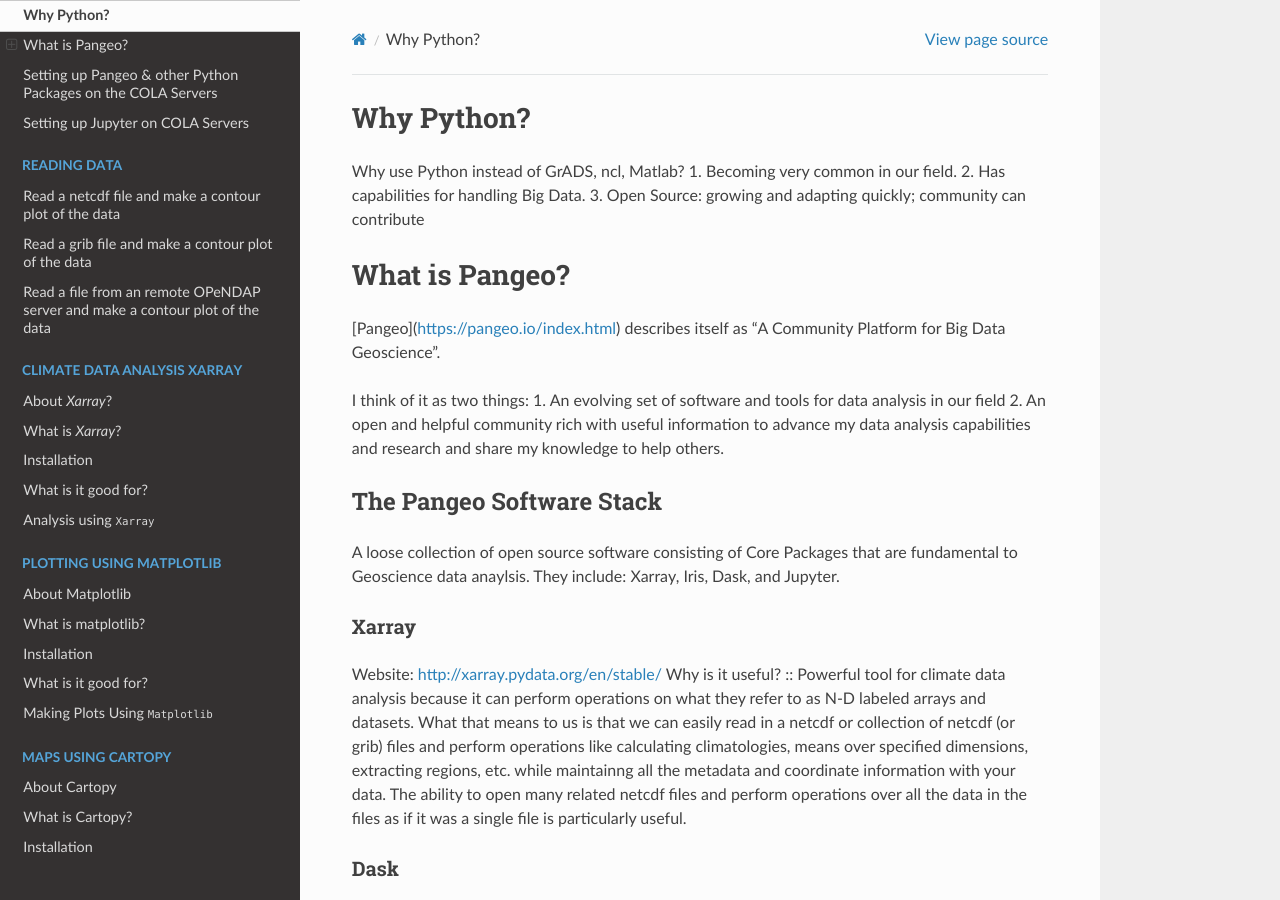
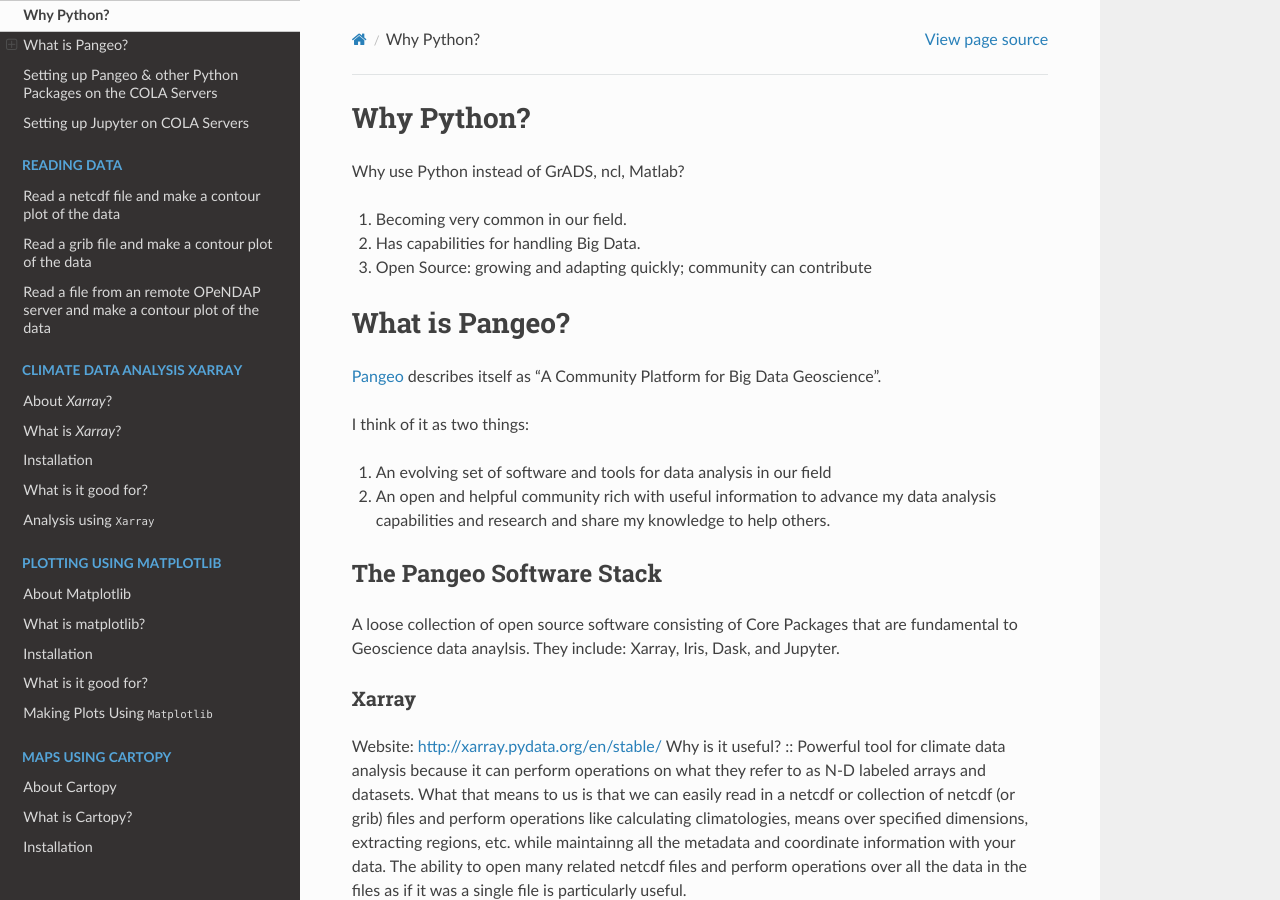
Before and after one commit to kpegion/Pangeo-at-AOES, a Sphinx documentation site: the page built from docs/source/why-python-and-pangeo.rst, in a window 1280 px wide and 900 px high. Built offline with Sphinx 7.4.7 and the Read the Docs theme 2.0.0, drawn with Linux system fonts in a browser that asks for light colours.

Commit message:
update prereq.rst and index.rst

```diff
--- a/docs/source/external.rst
+++ b/docs/source/external.rst
@@ -1,4 +1,4 @@
-.. _external-tutorial:
+.. _External Tutorial:
 
 Why this External Tutorial?
 ############################
--- a/docs/source/why-python-and-pangeo.rst
+++ b/docs/source/why-python-and-pangeo.rst
@@ -1,6 +1,8 @@
 Why Python?
 ###########################################
+
 Why use Python instead of GrADS, ncl, Matlab?
+
 1. Becoming very common in our field.
 2. Has capabilities for handling Big Data.
 3. Open Source: growing and adapting quickly; community can contribute
@@ -8,9 +10,10 @@ Why use Python instead of GrADS, ncl, Matlab?
 What is Pangeo?
 ###########################################
 
-[Pangeo](https://pangeo.io/index.html) describes itself as "A Community Platform for Big Data Geoscience".
+`Pangeo <https://pangeo.io/index.html>`_ describes itself as "A Community Platform for Big Data Geoscience".
 
 I think of it as two things:
+
 1. An evolving set of software and tools for data analysis in our field
 2. An open and helpful community rich with useful information to advance my data analysis capabilities and research and share my knowledge to help others.
 
```
